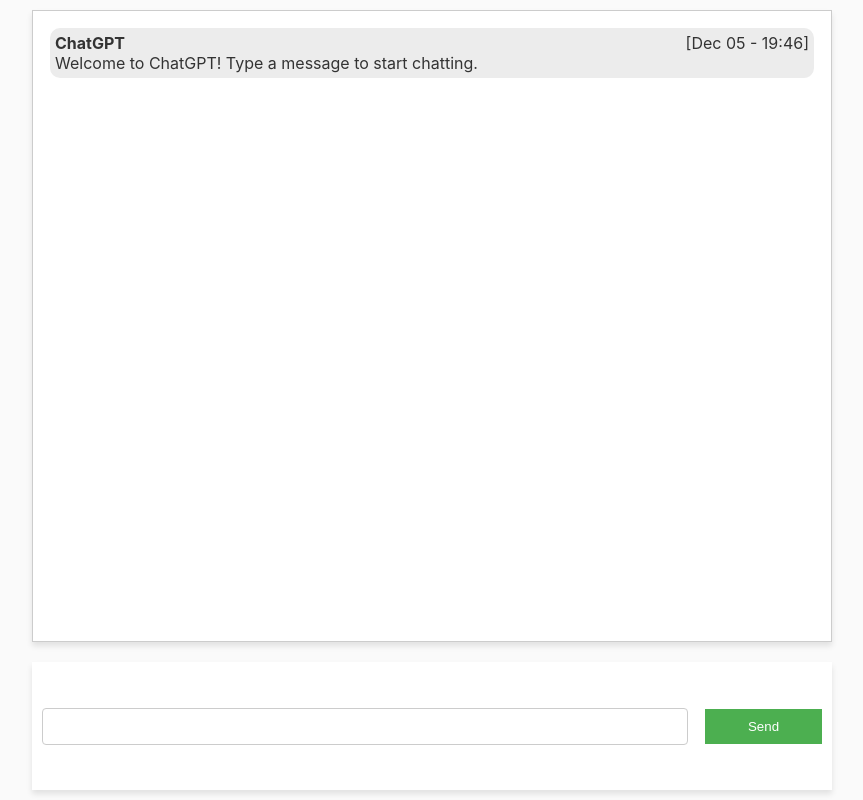
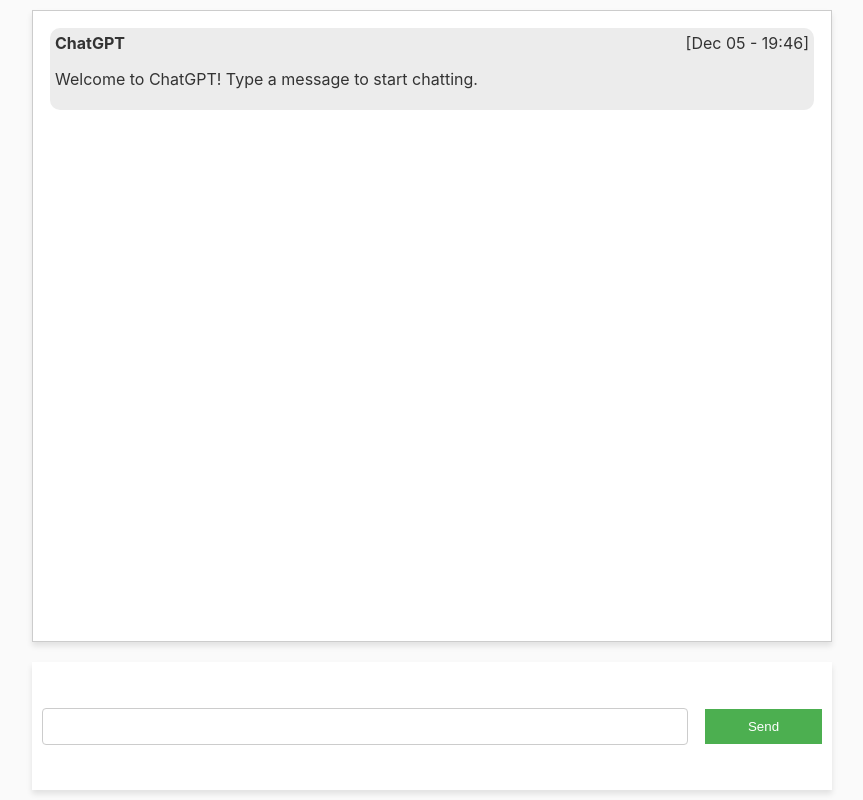
Before and after one commit to NilsVreman/chatgpt-interface, a React (Create React App) app in the folder client/: page / in a window 1280 px wide. Shown: the whole page, without its empty margins (208-1071 px from the left). Built offline with nearby package versions, Linux system fonts and the light colour scheme; no server answers.

Commit message:
Fixed markdown parsing of GPT text

```diff
--- a/client/src/App.js
+++ b/client/src/App.js
@@ -1,6 +1,7 @@
 import React, { useState, useEffect, useRef } from "react";
 import { format } from "date-fns"; // Import date-fns for date formatting
 import { InputBox } from "./InputBox";
+import ReactMarkdown from "react-markdown";
 import "./App.css";
 import {
   queryChatGpt,
@@ -91,11 +92,11 @@
           >
             <div className="message-header">
               <strong>{msg.type === "input" ? "You" : "ChatGPT"}</strong>
-              <span className="spacer"></span> {/* Spacer element */}
+              <span className="spacer"></span>
               <span>[{msg.time}]</span>
               <br />
             </div>
-            {msg.text}
+            <ReactMarkdown>{msg.text}</ReactMarkdown> {/* Markdown rendering */}
           </div>
         ))}
       </div>
```
Also changed, not shown: client/package.json (+7 -5 lines), 1 other file (tests, documents, lock files or other folders).
